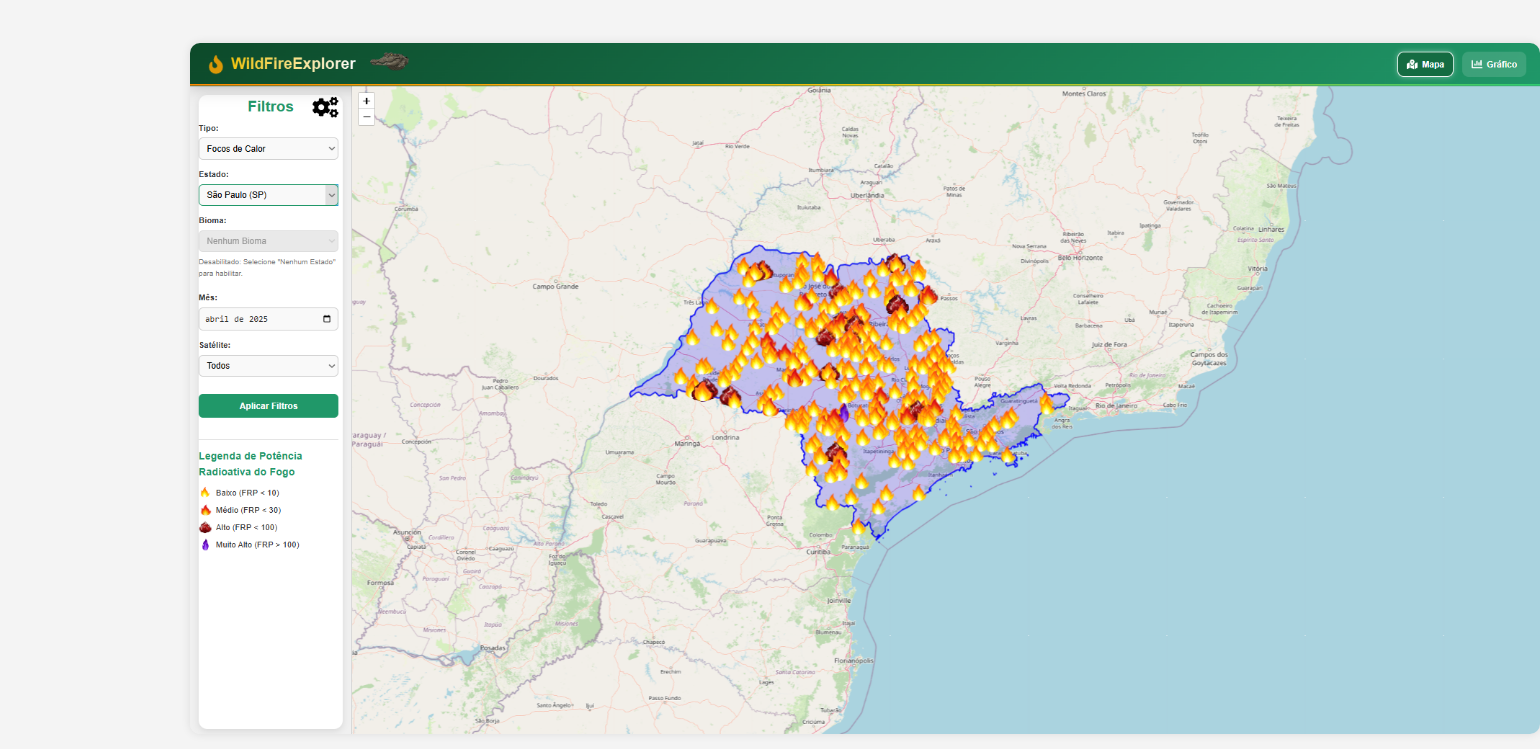
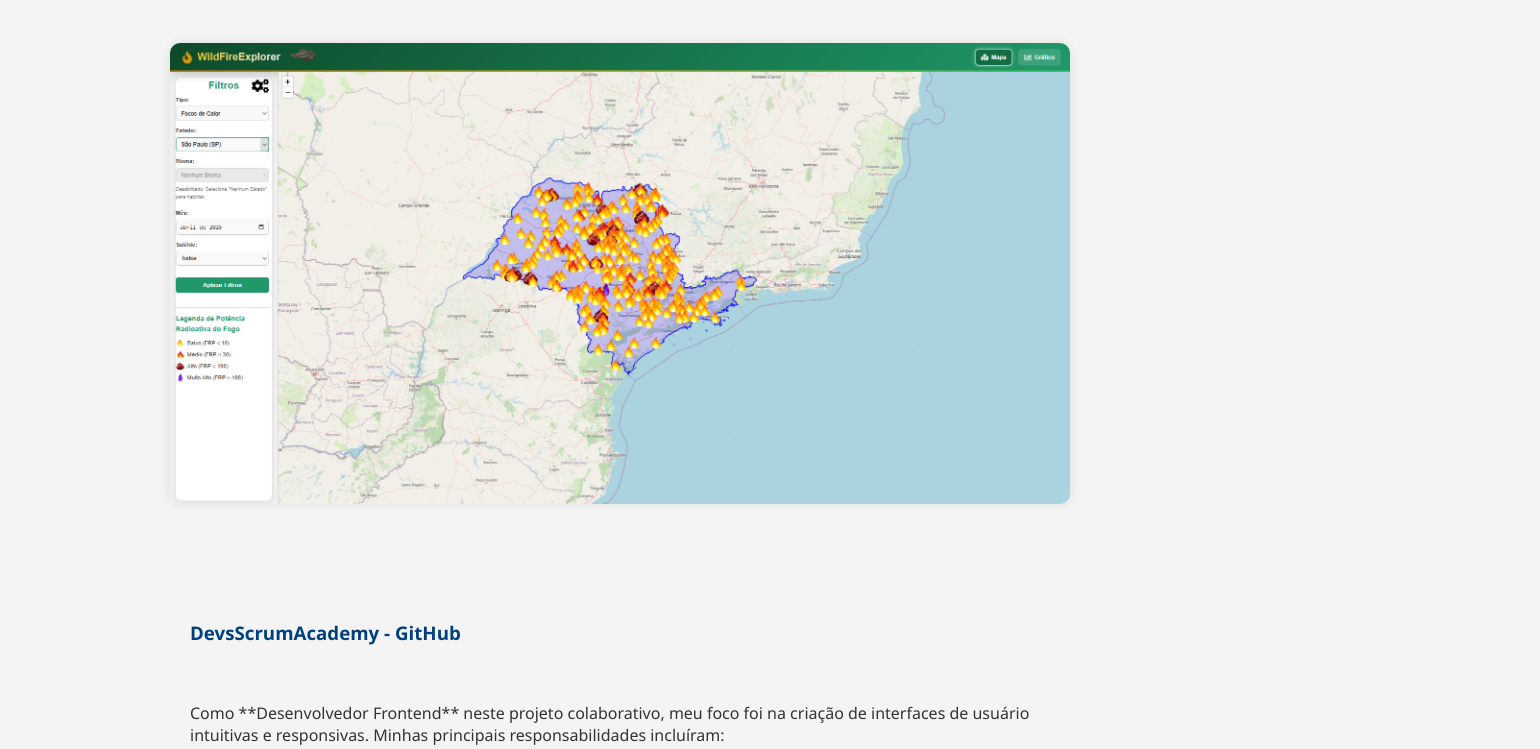
Before and after one commit to fatec-jacarei-dsm-portfolio/ra2581392423001, a plain HTML site: page docs/index.html in a window 1280 px wide. Shown: the part 1418-2167 px from the top of the page, 1540 px wide, since content can reach past the window. Drawn offline with Linux system fonts and the light colour scheme.

Commit message:
Update index.html

```diff
--- a/docs/index.html
+++ b/docs/index.html
@@ -58,12 +58,14 @@
     }
 
     .project-img {
-      max-width: 150%;
-      height: auto;
-      border-radius: 10px;
-      box-shadow: 0 0 10px rgba(0,0,0,0.1);
-      margin-top: 0.5rem;
-    }
+    max-width: 100%;
+    height: auto;
+    border-radius: 10px;
+    box-shadow: 0 0 10px rgba(0,0,0,0.1);
+    margin-top: 0.5rem;
+    margin-left: -20px;
+    display: block;
+}
 
     .skills {
       display: flex;
```
